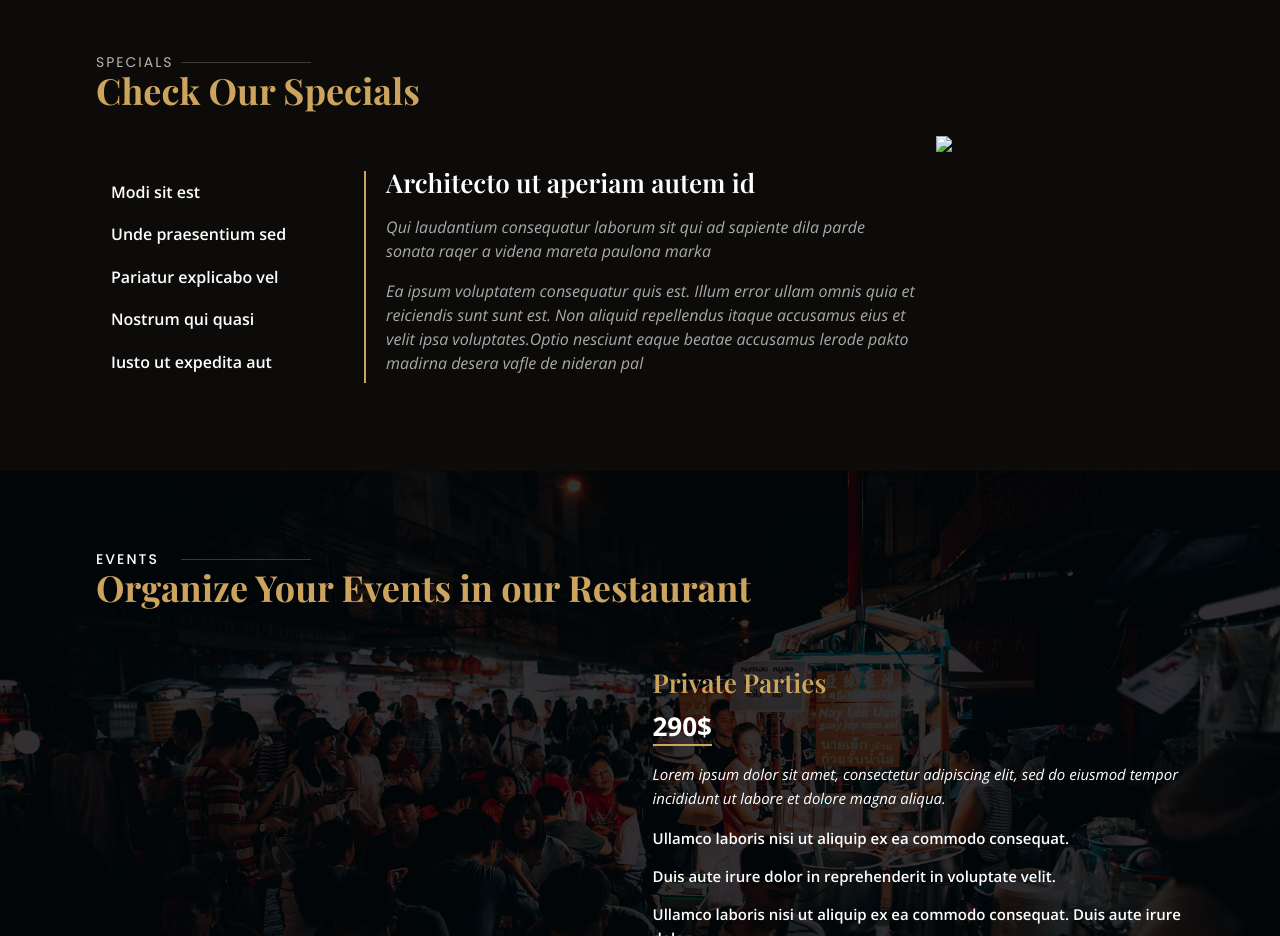
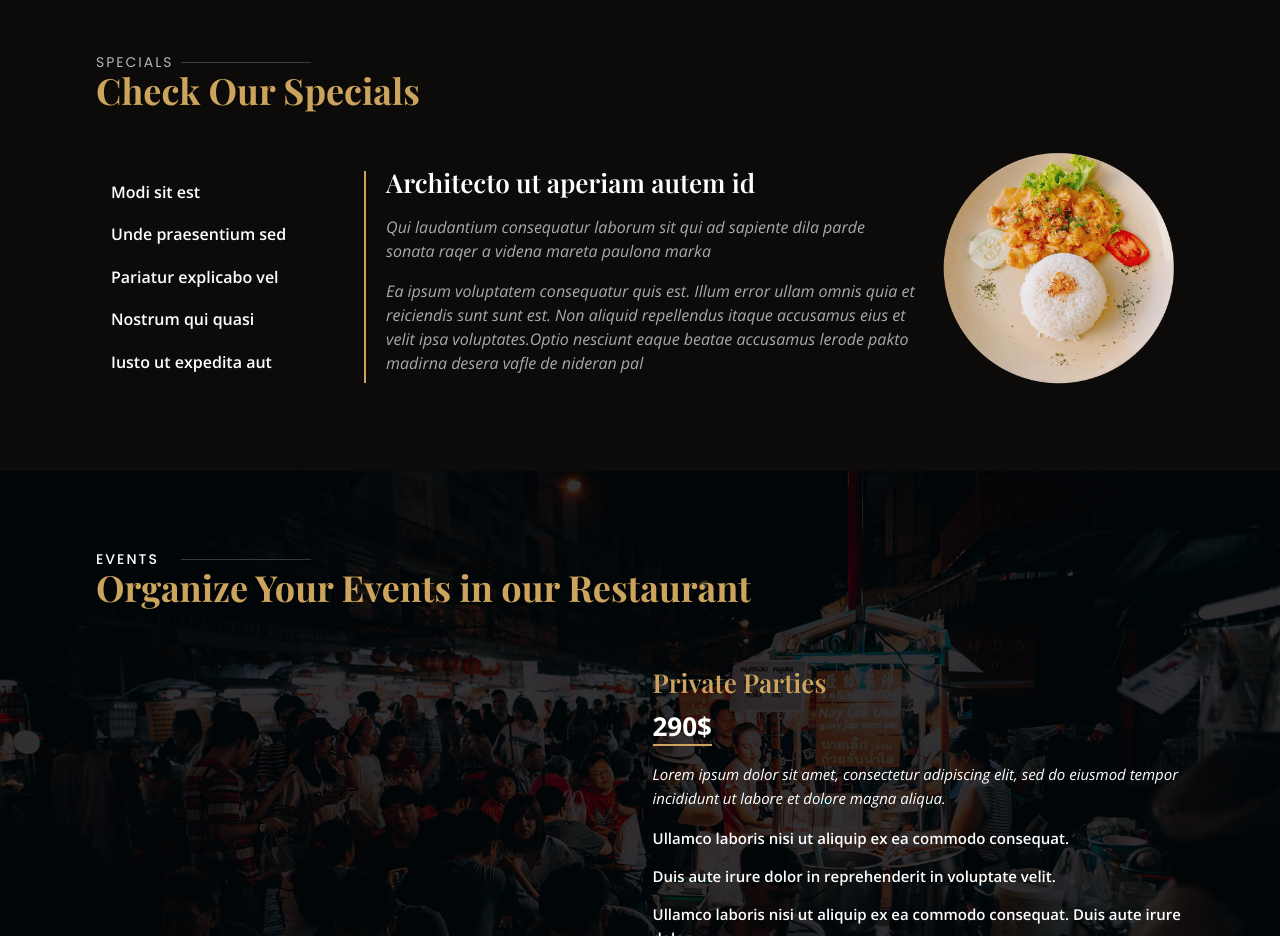
Before and after one commit to menoo20/restaurantly, a website built with webpack: page index.html in a window 1280 px wide. Shown: the part 3080-4016 px from the top of the page. Built offline with nearby package versions, Linux system fonts and the light colour scheme; files whose address does not match are found by name; a web font is replaced by a local one.

Commit message:
changed the images path in the index.html file

```diff
--- a/index.html
+++ b/index.html
@@ -349,7 +349,7 @@
                 </p>
               </div>
               <div class="special-meals-img">
-                  <img src="images/specials-1.png">
+                  <img src="./src/client/images/specials-1.png">
               </div>
             </div>
         </div>
```
